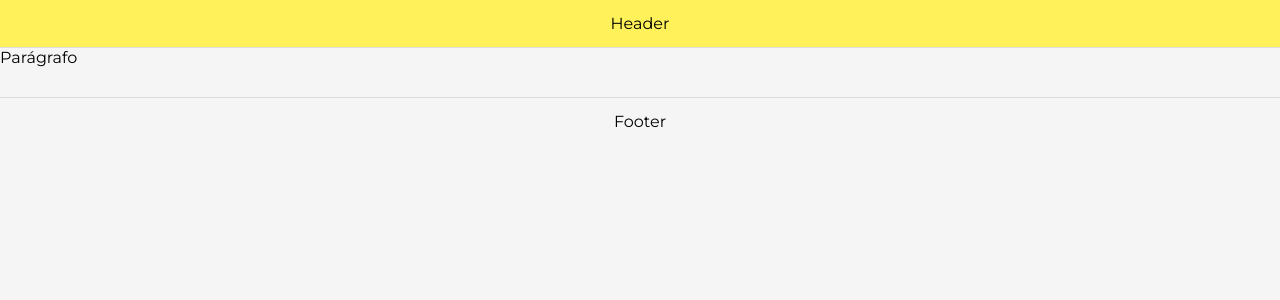
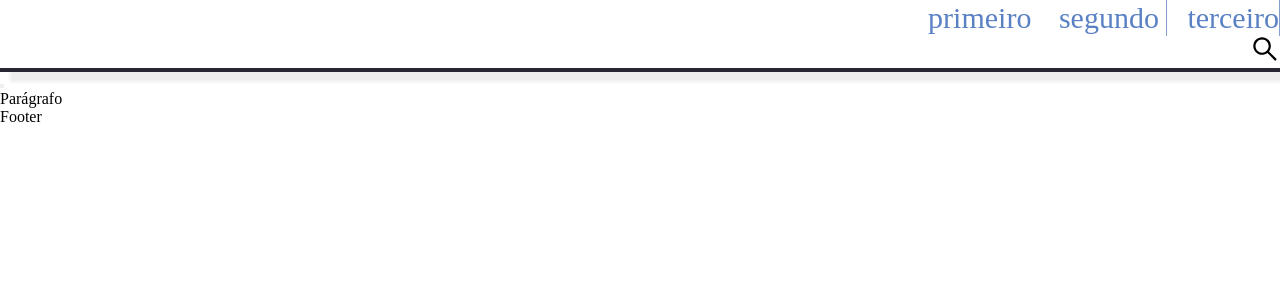
Before and after one commit to castelanlan/startupmap, a React (Create React App) app: page / in a window 1280 px wide. Shown: the top 300 px of the page. Built offline with nearby package versions, Linux system fonts and the light colour scheme; the HTML template or start-up script is replaced by a standard one.

Commit message:
começo & tentativas de um header

```diff
--- a/src/components/Footer/styles.ts
+++ b/src/components/Footer/styles.ts
@@ -1,14 +1,5 @@
 import styled from "styled-components";
 
 export const Container = styled.div`
-  width: 100%;
-  height: 48px;
-  background: var(--color-footer);
-  border-top: 1px solid var(--color-border);
 
-  display: flex;
-  align-items: center;
-  justify-content: center;
-
-  margin-top: 30px;
 `;
--- a/src/components/Header/index.tsx
+++ b/src/components/Header/index.tsx
@@ -1,9 +1,39 @@
 import React from "react";
 
-import { Container } from "./styles";
+import {
+  Container, Wrapper,
+  SMPIcon,
+  SearchIcon,
+  NavBar,
+  NavRow,
+  LinksDiv,
+  LoginStartUpBox,
+  LoginStartUpButton
+} from "./styles";
 
 const Header: React.FC = () => {
-  return <Container>Header</Container>;
+  return (
+    <Container>
+      <Wrapper>
+        <NavBar>
+          <SMPIcon />
+          <LinksDiv>
+            <NavRow>
+              <a className="active" href="/">primeiro </a>
+              <a href="/">segundo </a>
+              <a href="/">terceiro </a>
+            </NavRow>
+          </LinksDiv>
+          <SearchIcon />
+        </NavBar>
+
+        <LoginStartUpBox>
+          <LoginStartUpButton />
+        </LoginStartUpBox>
+
+      </Wrapper>
+    </Container>
+  );
 };
 
 export default Header;
--- a/src/components/Header/styles.ts
+++ b/src/components/Header/styles.ts
@@ -1,12 +1,51 @@
-import styled from "styled-components";
+import styled, { css } from "styled-components";
 
-export const Container = styled.div`
-  width: 100%;
-  height: 48px;
-  background: var(--color-header);
-  border-bottom: 1px solid var(--color-border);
+import { AiOutlineSearch } from 'react-icons/ai';
 
-  display: flex;
-  align-items: center;
-  justify-content: center;
+const iconCSS = css`
+    width: 30px;
+    height: 30px;
 `;
+
+export const SearchIcon = styled(AiOutlineSearch)`${iconCSS}`;
+export const SMPIcon = styled.div``;
+
+export const LinksDiv = styled.div`
+    padding-top: 10px;
+    margin-top: 10px;
+`;
+
+export const NavBar = styled.div`
+    position: sticky;
+    /* height: 100px; */
+    border-bottom: solid 4px;
+    border-color: var(--color-bg);
+    box-shadow: var(--panel-shadow);
+    text-align: right;
+`;
+
+export const NavRow = styled.ul`
+    display: inline-block;
+    font-size: 30px;
+
+
+    > a {
+        text-decoration: none;
+        color: var(--color-hlink);
+        padding: 2.5px 0;
+
+    & + a {
+        padding-left: 10px;
+        border-right: 1px solid var(--color-hlight);
+        margin-left: 10px;
+    }
+}
+`;
+
+export const Container = styled.div``;
+
+export const Wrapper = styled.div``;
+
+export const LoginStartUpBox = styled.div``;
+
+export const LoginStartUpButton = styled.button``;
--- a/src/styles/GlobalStyles.ts
+++ b/src/styles/GlobalStyles.ts
@@ -1,41 +1,35 @@
 import { createGlobalStyle } from "styled-components";
 
 export default createGlobalStyle`
+
+  :root {
+    --color-cian:   #34ebeb;
+    --color-violet: #4034eb;
+    /* --color-pink:#d034eb; */
+    --color-orange: #f27500;
+    --color-green:  #26ad00;
+    /* --color-red: #ad0000; */
+    --color-hlink:  #5a81c4;
+    --color-hlight: #839ecc;
+    --color-black:  #000000;
+    --color-bg:     #272633;
+
+
+    --panel-shadow: 10px 10px 3px 0 rgba(200,200,200,.3);
+
   * {
     margin: 0;
     padding: 0;
     box-sizing: border-box;
   }
+
   html {
     min-height: 100%;
-    background: var(--color-primary);
+    background-color: var(--color-bg);
   }
+
   h1, h2, h3, h4, h5, h6 {
     font-weight: 600;
   }
-  *, button, input {
-    border: 0;
-    background: none;
-    font-family: 'Montserrat', -apple-system,Helvetica Neue,Helvetica,Roboto,Arial,sans-serif;
-  }
-  :root {
-    --color-primary: #F5F5F5;
-    --color-black: #333;
-    --color-white: #FFF;
-    --color-gray: #666;
-    --color-blue: #3483fa;
-    --color-green: #00a650;
-
-    --color-header: #FFF159;
-    --color-search-placeholder: #AAAAAA;
-    --color-border: #ddd;
-
-    --reputation-1: #FFE7E6;
-    --reputation-2: #FFF4E7;
-    --reputation-3: #FFFDE5;
-    --reputation-4: #F3FEE0;
-    --reputation-5: #00A650;
-
-    --panel-shadow: 0 1px 3px 0 rgba(0,0,0,.3);
-  }
+}
 `;
```
Also changed, not shown: 2 other files (tests, documents, lock files or other folders).
